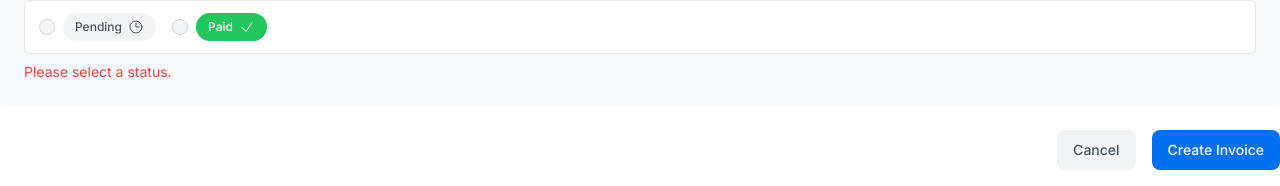
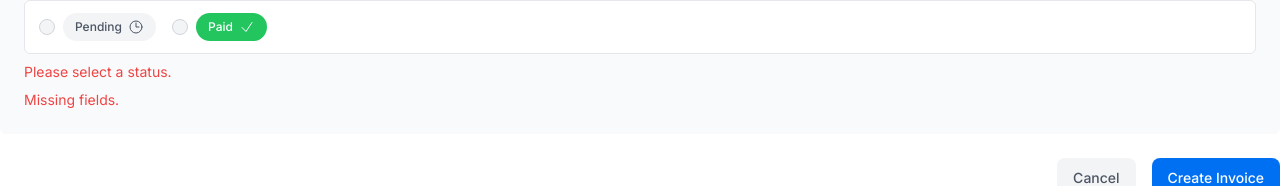
Before and after one commit to antflaherty/nextjs-dashboard, a Next.js app: page /dashboard/invoices/create in a window 1280 px wide. Both pictures are taken after typing "5" into the empty fields and a click on the button "Create Invoice". Shown: the part 300-486 px from the top of the page. Built offline with nearby package versions, Linux system fonts and the light colour scheme; no server answers; the database is empty; a web font is replaced by a local one.

Commit message:
Show missing fields text when there are any errors

```diff
--- a/app/ui/invoices/create-form.tsx
+++ b/app/ui/invoices/create-form.tsx
@@ -16,8 +16,10 @@ export default function Form({ customers }: { customers: CustomerField[] }) {
   const initialState: State = { message: null, errors: {} };
   const [state, formAction] = useActionState(createInvoice, initialState);
 
+  console.log(state.errors, JSON.stringify(state.errors));
+
   return (
-    <form action={formAction}>
+    <form action={formAction} aria-describedby="missing-input-error">
       <div className="rounded-md bg-gray-50 p-4 md:p-6">
         {/* Customer Name */}
         <div className="mb-4">
@@ -130,6 +132,11 @@ export default function Form({ customers }: { customers: CustomerField[] }) {
                 </p>
               ))}
           </div>
+          <div id="missing-input-error" aria-live="polite" aria-atomic="true">
+            {Object.keys(state.errors ?? {}).length > 0 && (
+              <p className="mt-2 text-sm text-red-500">Missing fields.</p>
+            )}
+          </div>
         </fieldset>
       </div>
       <div className="mt-6 flex justify-end gap-4">
```
